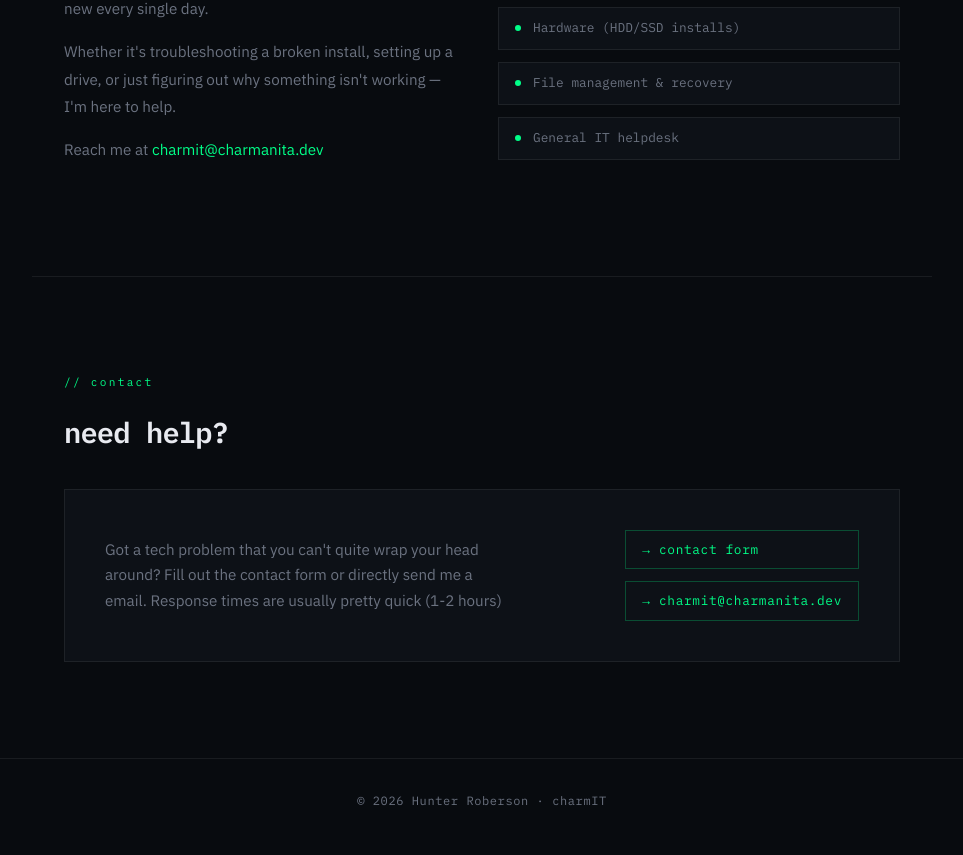
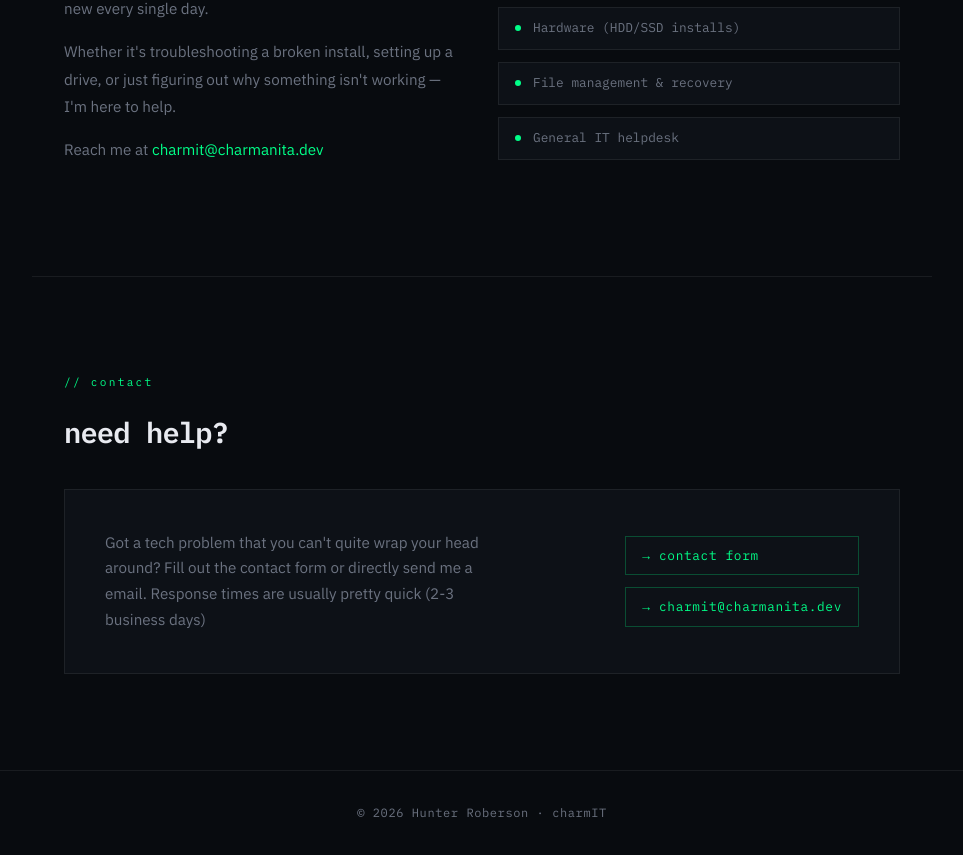
Before and after one commit to charmanita/charmIT, a SvelteKit app: page / in a window 1280 px wide. Shown: the part 1171-2026 px from the top of the page, without its empty margins (158-1121 px from the left). Built offline with nearby package versions, Linux system fonts and the light colour scheme.

Commit message:
updated +page.svelte

```diff
--- a/src/routes/+page.svelte
+++ b/src/routes/+page.svelte
@@ -82,7 +82,7 @@
     <p>
       Got a tech problem that you can't quite wrap your head around? Fill out
       the contact form or directly send me a email. Response times are usually
-      pretty quick (1-2 hours)
+      pretty quick (2-3 business days)
     </p>
     <div class="contact-links">
       <a
```
